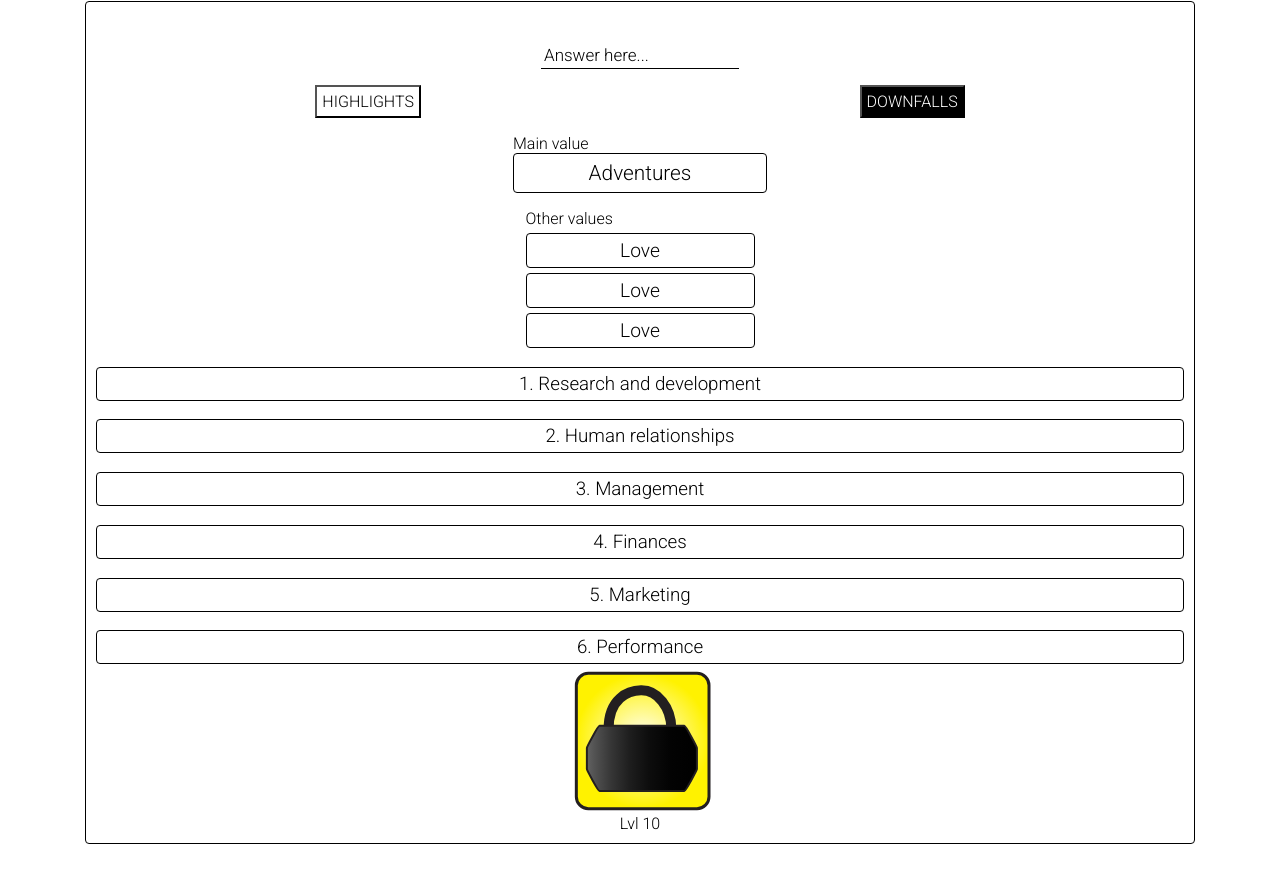
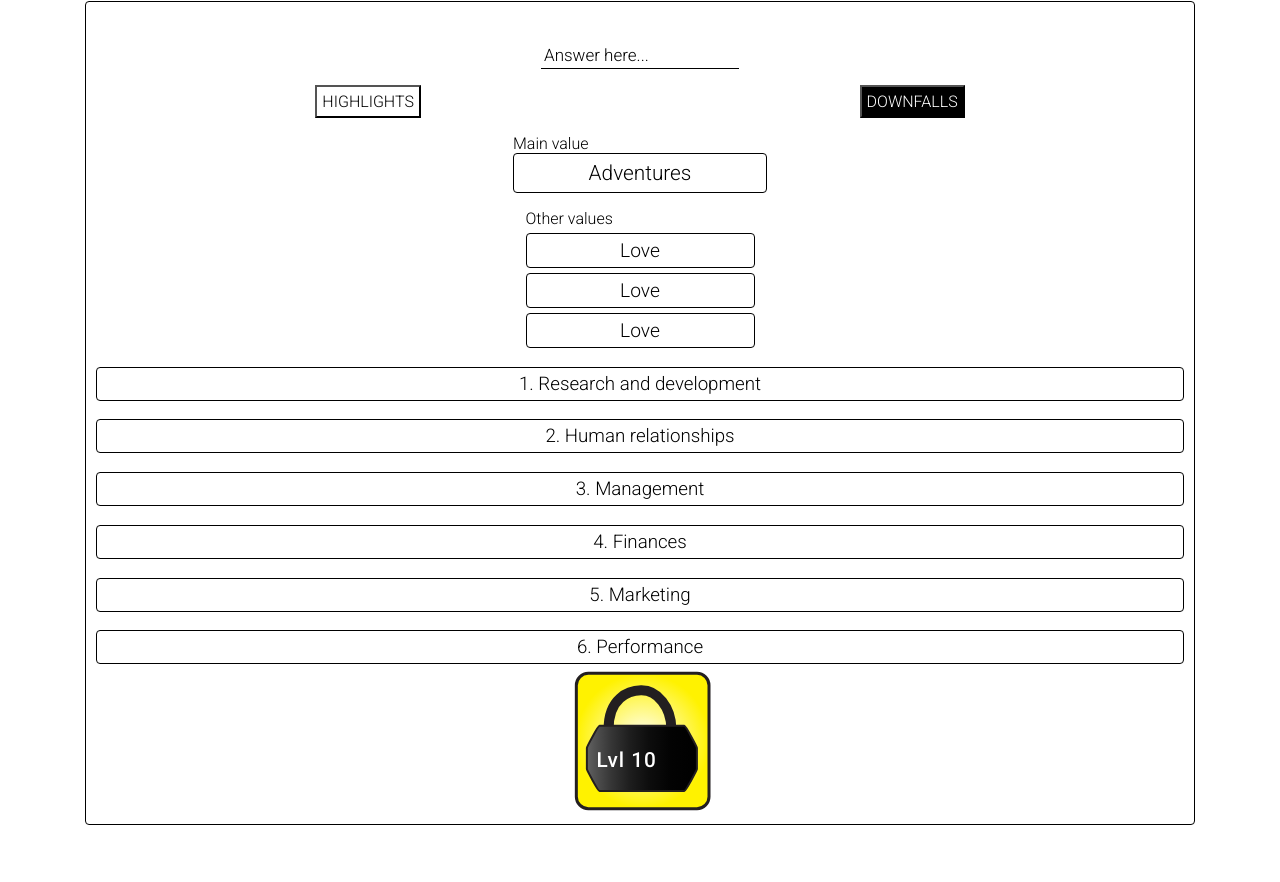
Before and after one commit to metalowner/acen, a plain HTML site: page index.html in a window 1280 px wide. Shown: the part 497-1379 px from the top of the page. Drawn offline with Linux system fonts and the light colour scheme.

Commit message:
Lock update

```diff
--- a/css/style.css
+++ b/css/style.css
@@ -156,6 +156,18 @@ input[type=text]:focus, textarea:focus {
 	padding: 5px;
 }
 
+#lockDiv {
+	position: relative;
+	width: 100%;
+}
+
 #lockSpan {
+	position: absolute;
+	top: 4em;
+	left: 46%;
+	color: white;
 	text-align: center;
+	font-size: 1.3em;
+	letter-spacing: 1px;
+	font-weight: 500;
 }
--- a/index.html
+++ b/index.html
@@ -53,8 +53,10 @@
 					<li><h3 id="bestAt5">5. Marketing</h3></li>
 					<li><h3 id="bestAt6">6. Performance</h3></li>
 				</ul>
-				<img id="lvl10Unlock" src="images/lock.svg">
-				<span id="lockSpan">Lvl 10</span>
+				<div id="lockDiv">
+					<img id="lvl10Unlock" src="images/lock.svg">
+					<span id="lockSpan">Lvl 10</span>
+				</div>
 		</div>
 	</div>
 </body>
```
